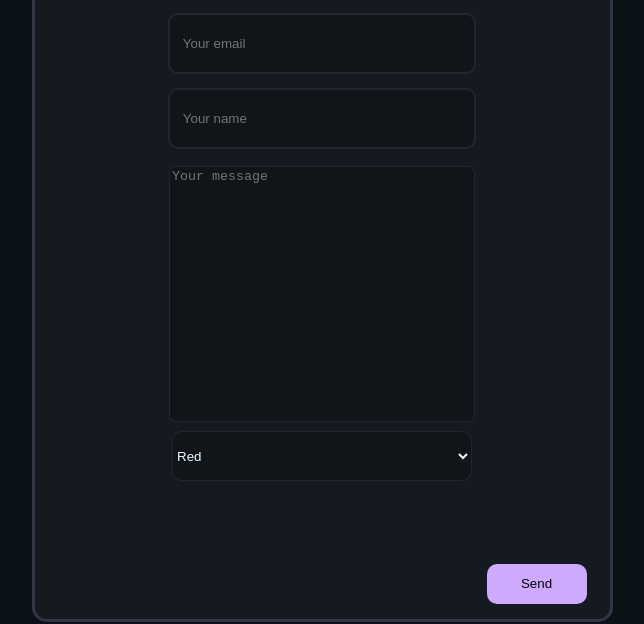
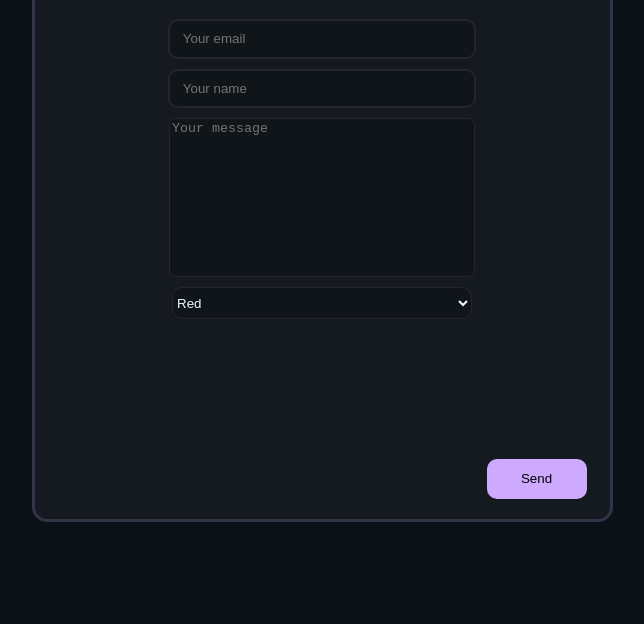
Before and after one commit to Joe74012/Website-Pink-Goose, a plain HTML site: page Contact.html in a window 1280 px wide. Shown: the part 549-1173 px from the top of the page, without its empty margins (318-962 px from the left). Drawn offline with Linux system fonts and the light colour scheme.

Commit message:
Placed all inputs in 1 form

```diff
--- a/Contact.html
+++ b/Contact.html
@@ -1,5 +1,6 @@
 <!DOCTYPE html>
 <html lang="en">
+
 <head>
     <link rel="stylesheet" href="Css/style.css">
     <meta charset="UTF-8">
@@ -7,8 +8,9 @@
     <!--website titel-->
     <title>Pink Goose | Contact</title>
 </head>
+
 <body>
-      <!--start top pagina rij-->
+    <!--start top pagina rij-->
     <header class="toppage">
         <div class="Name">
             <h1 class="White-Text">Pink <span class="goose">Goose</span></h1>
@@ -24,9 +26,9 @@
                 <h2 class="White-Text">Login</h2>
             </button>
         </div>
-         <!--einde top pagina rij-->
+        <!--einde top pagina rij-->
     </header>
-     <!--start contact pagina rij-->
+    <!--start contact pagina rij-->
     <div class="Whats-your-GOOSE-idea-row">
         <h1 class="White-Text">What's your GOOSE idea?</h1>
     </div>
@@ -71,35 +73,22 @@
     <div class="Send-A-Post-Goose-row">
         <div class="Send-A-Post-Goose-frame">
             <h1 class="Send-A-Post-Goose-text">Send a post Goose</h1>
-            <div class="Send-A-Post-Goose-email-row">
-                <form>
-                    <input class="weekly-digest-email-frame" type="text" name="email" placeholder="   Your email">
-                </form>
-            </div>
-            <div class="Send-A-Post-Goose-Name-row">
-                <form>
-                    <input class="weekly-digest-name-frame" type="text" name="input" placeholder="   Your name">
-                </form>
-            </div>
-            <div class="Send-A-Post-Goose-Message-row">
-                <form>
-                    <textarea placeholder="Your message" class="weekly-digest-message-frame" id="Name" name="Name"
-                        rows="5" cols="40"></textarea>
-                </form>
-            </div>
-            <div class="Send-A-Post-Goose-Color-Of-Goose-row">
-                <form>
+            <div class="Send-A-Post-Goose">
+                <form class="form-field">
+                    <input class="weekly-digest-email-frame" type="email" name="email" placeholder="   Your email">
+                    <input class="weekly-digest-name-frame" type="name" name="Name" placeholder="   Your name">
+                    <textarea placeholder="Your message" class="weekly-digest-message-frame" id="Name" name="Name"></textarea>
                     <select class="weekly-digest-message-goosecolor" name="GooseColors" id="GooseColors">
                         <option class="black-background" value="Red">Red</option>
                         <option class="black-background" value="White">White</option>
-                        <option class="black-background" value="Blue">Blue</option>
+                        <option class   ="black-background" value="Blue">Blue</option>
                         <option class="black-background" value="Black">Black</option>
                     </select>
                 </form>
             </div>
             <!--onzichtbare rij-->
             <div class="invisible-row-under-goose-color-select"></div>
-             <!--versturen knop-->
+            <!--versturen knop-->
             <div class="ButtonToRight-Post-Goose">
                 <button class="submit-button-post-goose" type="submit">Send</button>
             </div>
@@ -148,4 +137,5 @@
         <!--einde bodem pagina rij-->
     </footer>
 </body>
+
 </html>
--- a/Css/style.css
+++ b/Css/style.css
@@ -793,7 +793,13 @@ body,html {
     font-family: 'Franklin Gothic Medium', 'Arial Narrow', Arial, sans-serif;
     color:rgb(0, 0, 0);
 }
-
+.Send-A-Post-Goose {
+    width: 100%;
+    height: 50%;
+    display: flex;
+    align-items: center;
+    justify-content: center;
+}
 .size-text-big {
     font-size: 40px;
     font-weight: bold;
@@ -1362,18 +1368,27 @@ body,html {
 }
 .Send-A-Post-Goose-row {
     width: 100%;
-    height: 500px;
+    height: 400px;
     display: flex;
     justify-content: center;
     align-items: center;
 }
 .Send-A-Post-Goose-frame {
     width: 575px;
-    height: 700px;
+    height: 600px;
     border-radius: 15px;
     background-color: rgba(127, 127, 127, 0.092);
     border-style: solid;
     border-color: #cdaaff2d;
+}
+.form-field {
+    display: flex;
+    gap: 10px;
+    width: 100%;
+    height: 100%;
+    flex-direction: column;
+    justify-content: center;
+    align-items: center;
 }
 .Invisble-block-for-contact {
     width: 100%;
@@ -1387,14 +1402,6 @@ body,html {
     font-family: 'Franklin Gothic Medium', 'Arial Narrow', Arial, sans-serif;
     color: rgb(255, 255, 255);
     padding: 10px;
-}
-.Send-A-Post-Goose-email-row{
-    display: flex;
-    justify-content: center;
-    align-items: center;
-    gap: 20px;
-    width: 100%;
-    height: 50px;
 }
 .Send-A-Post-Goose-email-frame{
     width: 300px;
@@ -1422,13 +1429,6 @@ body,html {
     border-style: solid;
     display: flex;
     border-color: #cdaaff1b;
-}
-.Send-A-Post-Goose-Message-row {
-    display: flex;
-    justify-content: center;
-    align-items: center;
-    width: 100%;
-    height: 250px;
 }
 .text-area{
     display: flex;
@@ -1476,8 +1476,9 @@ body,html {
 .ButtonToRight-Post-Goose {
     display: flex;
     justify-content: flex-end;
-    align-items: center;
+    align-items: flex-end;
     width: 96%;
+    height: 110px;
 }
 .submit-button-post-goose {
     background-color: #ceaaff;
```
